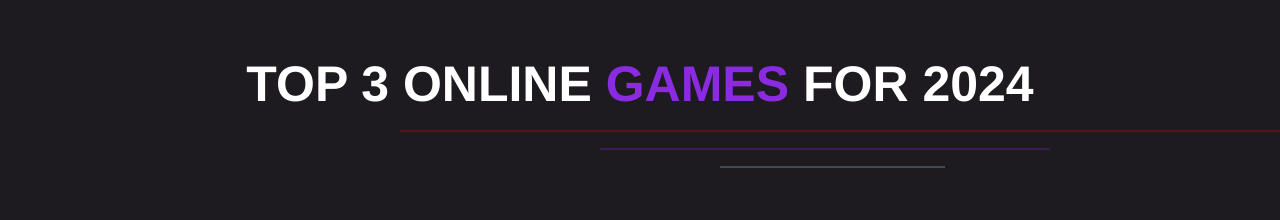
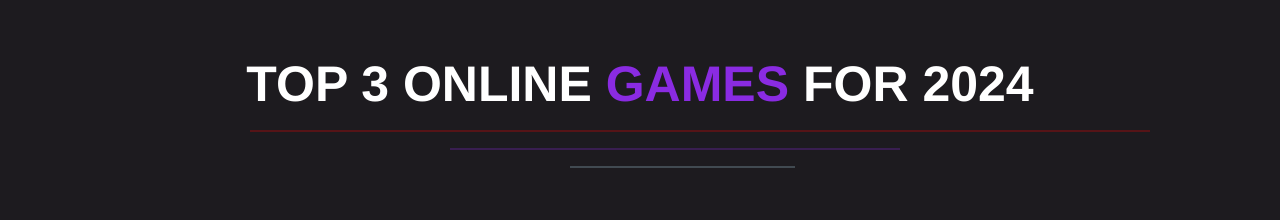
Before and after one commit to demzytech/react-router, a React (Vite) app: page / in a window 1280 px wide. Shown: the part 1280-1500 px from the top of the page. Built offline with nearby package versions, Linux system fonts and the light colour scheme.

Commit message:
adding new commit

```diff
--- a/src/App.css
+++ b/src/App.css
@@ -231,13 +231,13 @@
 .line{
   color: red;
   width: 900px;
-  margin-left: 400px;
+  margin-left: 250px;
   border: solid 1px;
 }
 .line1{
   color: blueviolet;
   width: 450px;
-  margin-left: 600px;
+  margin-left: 450px;
   border: solid 1px;
 }
 .line9{
@@ -250,7 +250,7 @@
 .line2{
   color: lightblue;
   width: 225px;
-  margin-left: 720px;
+  margin-left: 570px;
   border: solid 1px;
 }
 .txt45{
```
